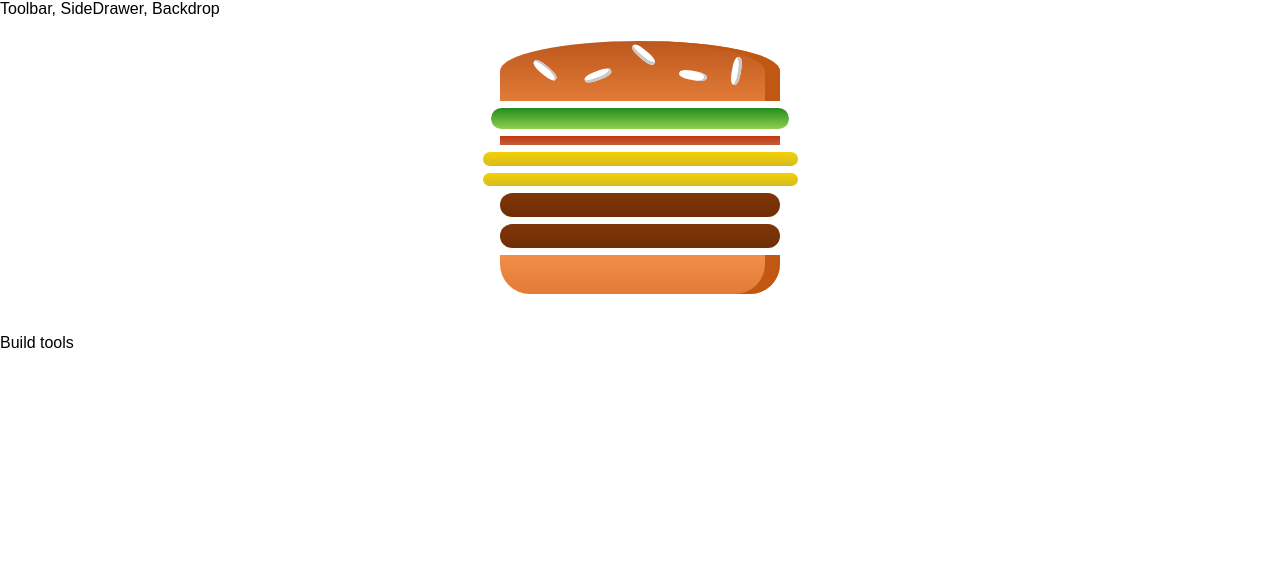
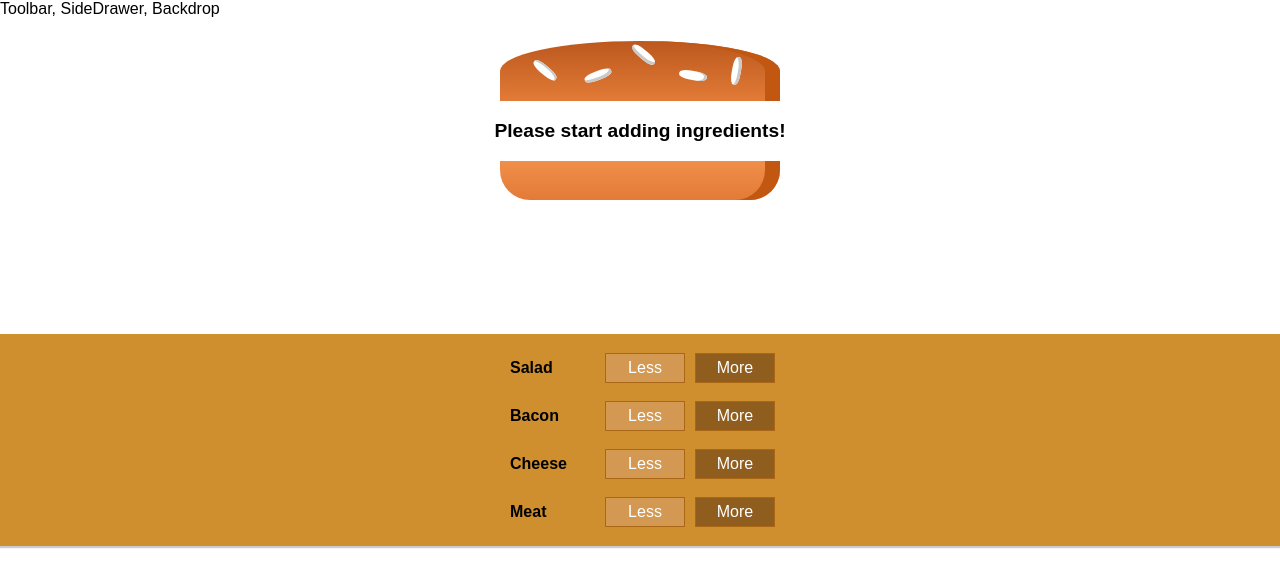
Before and after one commit to thebestrepository/BurgerBuilder, a React app: page / in a window 1280 px wide. Shown: the top 586 px of the page. Built offline with nearby package versions, Linux system fonts and the light colour scheme.

Commit message:
Adding build controls

```diff
--- /dev/null
+++ b/src/components/Burger/BuildControls/BuildControl/BuildControl.css
@@ -0,0 +1,58 @@
+.BuildControl {
+  display: flex;
+  justify-content: space-between;
+  align-items: center;
+  margin: 5px 0;
+}
+
+.BuildControl button {
+  display: block;
+  font: inherit;
+  padding: 5px;
+  margin: 0 5px;
+  width: 80px;
+  border: 1px solid #aa6817;
+  cursor: pointer;
+  outline: none;
+}
+
+.BuildControl button:disabled {
+  background-color: #ac9980;
+  border: 1px solid #7e7365;
+  color: #ccc;
+  cursor: default;
+}
+
+.BuildControl button:hover:disabled {
+  background-color: #ac9980;
+  color: #ccc;
+  cursor: not-allowed;
+}
+
+.Label {
+  padding: 10px;
+  font-weight: bold;
+  width: 80px;
+}
+
+.BuildControl .Less {
+  background-color: #d39952;
+  color: white;
+}
+
+.BuildControl .More {
+  background-color: #8f5e1e;
+  color: white;
+}
+
+.BuildControl .Less:hover,
+.BuildControl .Less:active {
+  background-color: #daa972;
+  color: white;
+}
+
+.BuildControl .More:hover,
+.BuildControl .More:active {
+  background-color: #99703f;
+  color: white;
+}
--- /dev/null
+++ b/src/components/Burger/BuildControls/BuildControl/BuildControl.js
@@ -0,0 +1,12 @@
+import React from 'react';
+import classes from './BuildControl.css'
+
+const buildControl = (props) => (
+  <div className={classes.BuildControl}>
+    <div className={classes.Label}>{props.label}</div>
+    <button className={classes.Less}>Less</button>
+    <button className={classes.More}>More</button>
+  </div>
+);
+
+export default buildControl;
--- /dev/null
+++ b/src/components/Burger/BuildControls/BuildControls.css
@@ -0,0 +1,10 @@
+.BuildControls {
+  width: 100%;
+  background-color: #cf8f2e;
+  display: flex;
+  flex-flow: column;
+  align-items: center;
+  box-shadow: 0 2px 1px #ccc;
+  margin: auto;
+  padding: 10px 0;
+}
--- /dev/null
+++ b/src/components/Burger/BuildControls/BuildControls.js
@@ -0,0 +1,15 @@
+import React from "react";
+import classes from "./BuildControls.css";
+import BuildControl from "./BuildControl/BuildControl";
+const controls = [
+  { label: "Salad", type: "salad" },
+  { label: "Bacon", type: "bacon" },
+  { label: "Cheese", type: "cheese" },
+  { label: "Meat", type: "meat" }
+];
+const buildControls = props => (
+  <div className={classes.BuildControls}>
+    {controls.map(ctrl => <BuildControl key={ctrl.label} label={ctrl.label} />)}
+  </div>
+);
+export default buildControls;
--- a/src/components/Burger/Burger.js
+++ b/src/components/Burger/Burger.js
@@ -3,12 +3,19 @@
 import BurgerIngredient from "./BurgerIngredient/BurgerIngredient";
 
 const burger = props => {
-  const transformedIngredients = Object.keys(props.ingredients)
+  let transformedIngredients = Object.keys(props.ingredients)
   .map(ingKey => {
     return ([...Array(props.ingredients[ingKey])].map((_,i) => {
       return (<BurgerIngredient type={ingKey} key={ingKey + i} />)
     }))
   })
+  .reduce((arr,el) =>{
+    return (arr.concat(el));
+  },[]);
+  if (transformedIngredients.length === 0)
+  {
+    transformedIngredients = <p>Please start adding ingredients!</p>
+  }
   return (
     <div className={classes.Burger}>
       <BurgerIngredient type="bread-top" />
--- a/src/containers/BurgerBuilder/BurgerBuilder.js
+++ b/src/containers/BurgerBuilder/BurgerBuilder.js
@@ -1,21 +1,22 @@
-import React, {Component} from 'react';
-import Aux from '../../hoc/AuxComponent';
-import Burger from '../../components/Burger/Burger';
+import React, { Component } from "react";
+import Aux from "../../hoc/AuxComponent";
+import Burger from "../../components/Burger/Burger";
+import BuildControls from "../../components/Burger/BuildControls/BuildControls";
 
 class BurgerBuilder extends Component {
   state = {
     ingredients: {
-      salad: 1,
-      bacon: 1,
-      cheese: 2,
-      meat: 2
+      salad: 0,
+      bacon: 0,
+      cheese: 0,
+      meat: 0
     }
-  }
-  render (){
-    return(
+  };
+  render() {
+    return (
       <Aux>
         <Burger ingredients={this.state.ingredients} />
-        <div>Build tools</div>
+        <BuildControls />
       </Aux>
     );
   }
```
